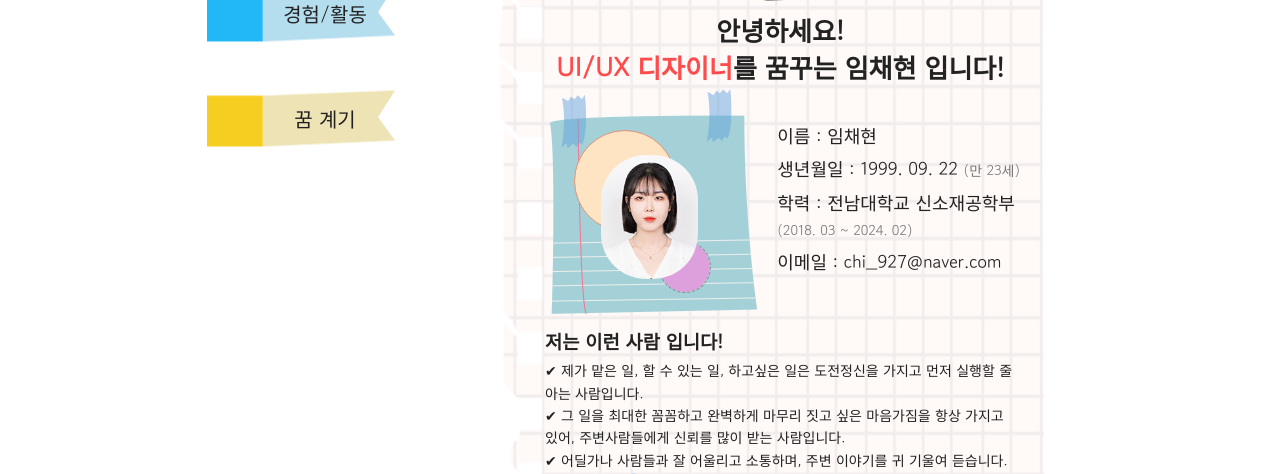
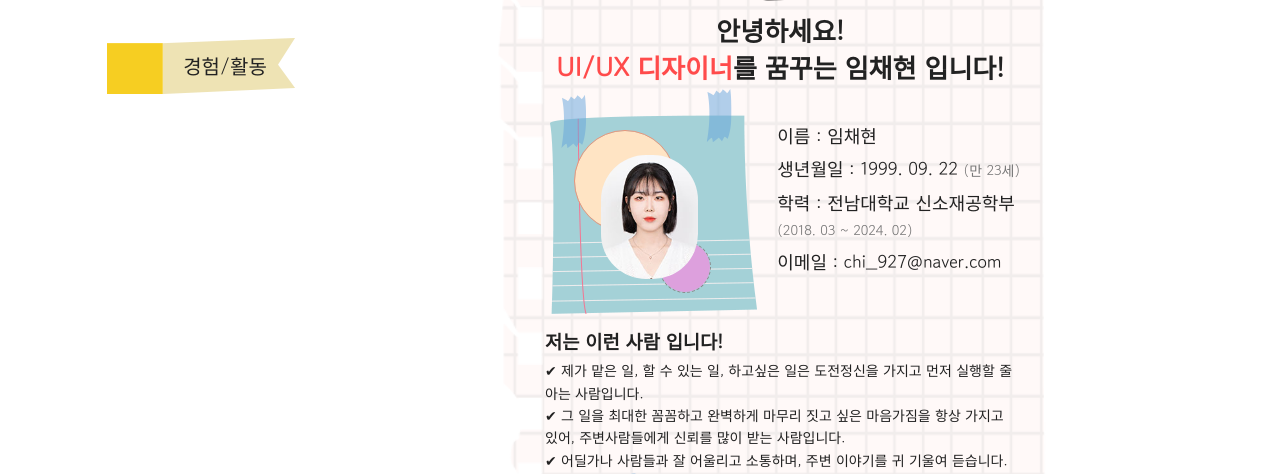
Before and after one commit to tt2in/Mypage, a plain HTML site: page pages/intro.html in a window 1280 px wide. Shown: the part 364-838 px from the top of the page. Drawn offline with Linux system fonts and the light colour scheme.

Commit message:
correction

```diff
--- a/css/intro.css
+++ b/css/intro.css
@@ -7,7 +7,7 @@
 .menu {
   position: fixed;
   top: 50%;
-  left: 200px;
+  left: 100px;
   transform: translateY(-50%);
 }
 .menu ul li {
@@ -29,10 +29,10 @@
   background-image: url(../images/red.png);
 }
 .menu ul li:nth-child(2) {
-  background-image: url(../images/blue.png);
+  background-image: url(../images/yellow.png);
 }
 .menu ul li:last-child {
-  background-image: url(../images/yellow.png);
+  background-image: url(../images/blue.png);
 }
 .menu ul li a {
   font-family: "Gowun Dodum", sans-serif;
--- a/css/port.css
+++ b/css/port.css
@@ -12,6 +12,7 @@
   font-weight: var(--blod);
   margin-left: 30px;
   width: fit-content;
+  height: fit-content;
   position: relative;
   z-index: -1;
 }
--- a/pages/intro.html
+++ b/pages/intro.html
@@ -3,7 +3,7 @@
 <head>
     <meta charset="UTF-8">
     <meta name="viewport" content="width=device-width, initial-scale=1.0">
-    <title>INTRO | 임채현</title>
+    <title>자기소개 | 임채현</title>
     <link rel="stylesheet" href="../css/common.css">
     <link rel="stylesheet" href="../css/intro.css">
     <link rel="stylesheet" href="../css/header.css">
@@ -17,7 +17,7 @@
         <ul>
             <li class="on"><a href="#!">자기소개</a></li>
             <li><a href="#!">경험/활동</a></li>
-            <li><a href="#!">꿈 계기</a></li>
+            <li style="display: none;"><a href="#!">꿈 계기</a></li>
         </ul>
     </div>
     <div>
```
Also changed, not shown: pages/port.html (+2 -2 lines), pages/skills.html (+1 -1 lines), images/oliveyoung/oliveyoung1.PNG, images/oliveyoung/oliveyoung2.PNG.
